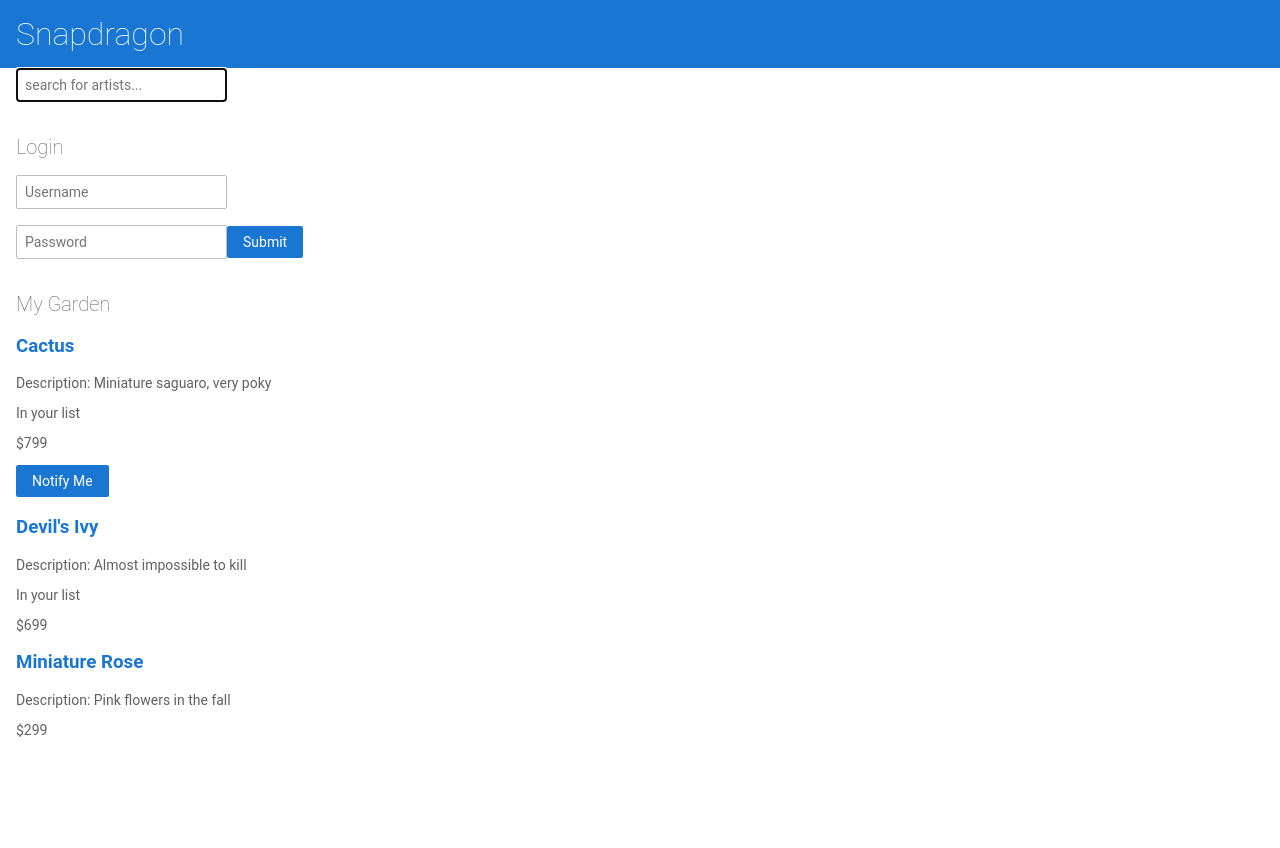
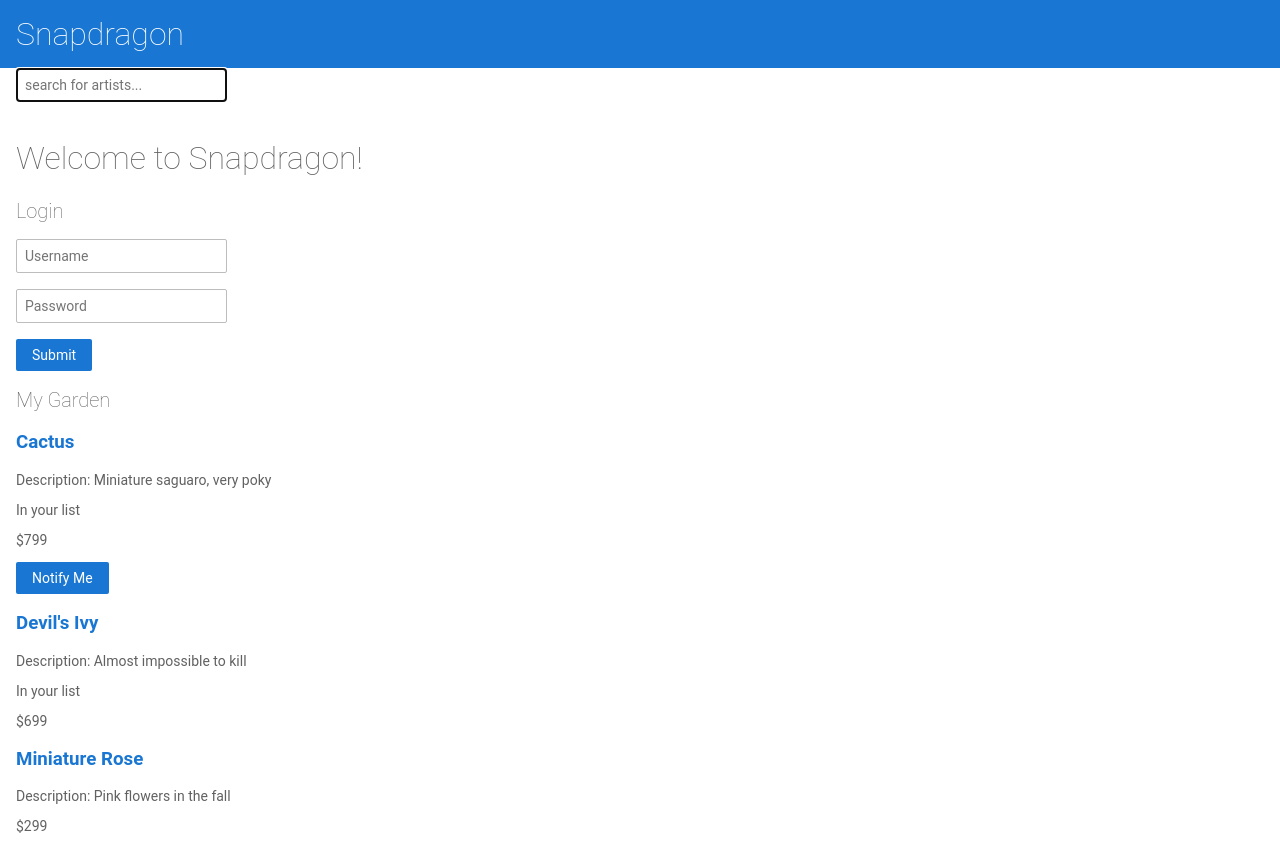
Before and after one commit to SarahKreutner/snapdragon, an Angular app: page / in a window 1280 px wide. Before the commit the page ends 800 px from the top, so only its background shows below. Built offline with nearby package versions, Linux system fonts and the light colour scheme.

Commit message:
1 file modified

```diff
--- a/src/app/login/login.component.html
+++ b/src/app/login/login.component.html
@@ -1,9 +1,10 @@
+<h1>Welcome to Snapdragon!</h1>
 <form [formGroup]="loginForm" [formGroup]="loginForm" (ngSubmit)="onSubmit(loginForm.value)">
 <h2>Login</h2>
 <input type="text" formControlName="user" placeholder="Username">
 <br>
 <input type="text" formControlName="password" placeholder="Password">
-
+<br>
 <button type="submit">Submit</button>
 
 </form>
```
